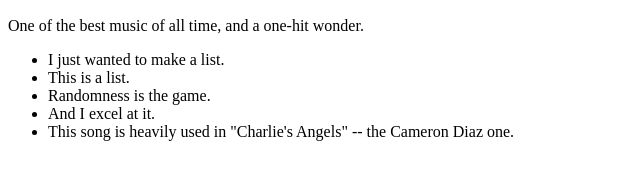
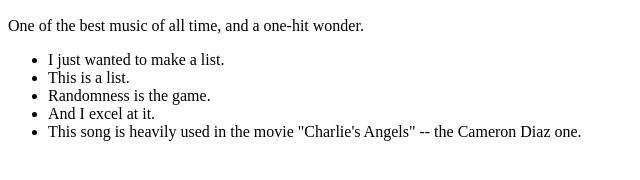
Before and after one commit to MaxRayz/CC14, a plain HTML site: page index.html in a window 1280 px wide. Shown: the part 388-568 px from the top of the page, without its empty margins (0-640 px from the left). Drawn offline with Linux system fonts and the light colour scheme.

Commit message:
iAdded and made some changes to index.html

```diff
--- a/index.html
+++ b/index.html
@@ -36,7 +36,7 @@
                 And I excel at it.
             </li>
             <li>
-                This song is heavily used in "Charlie's Angels" -- the Cameron Diaz one.
+                This song is heavily used in the movie "Charlie's Angels" -- the Cameron Diaz one.
             </li>
         </ul>
     </div>
```
